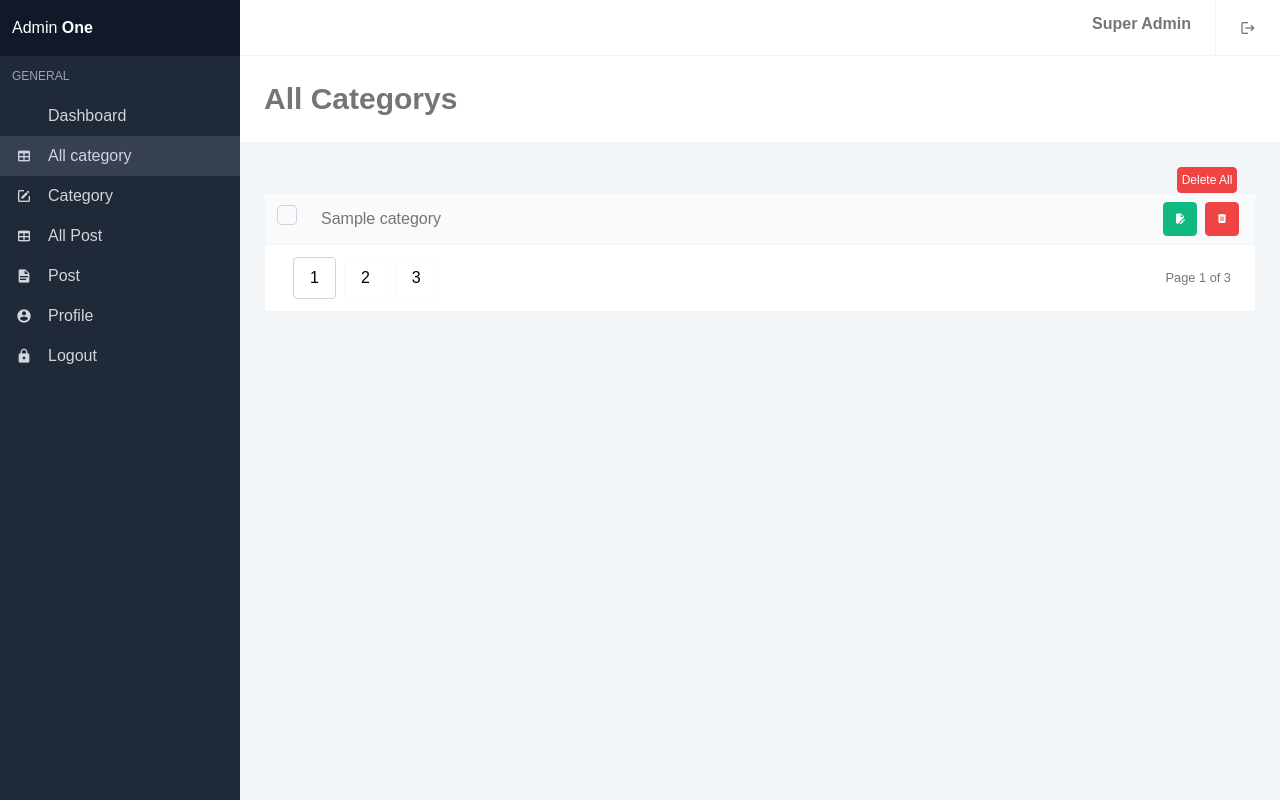
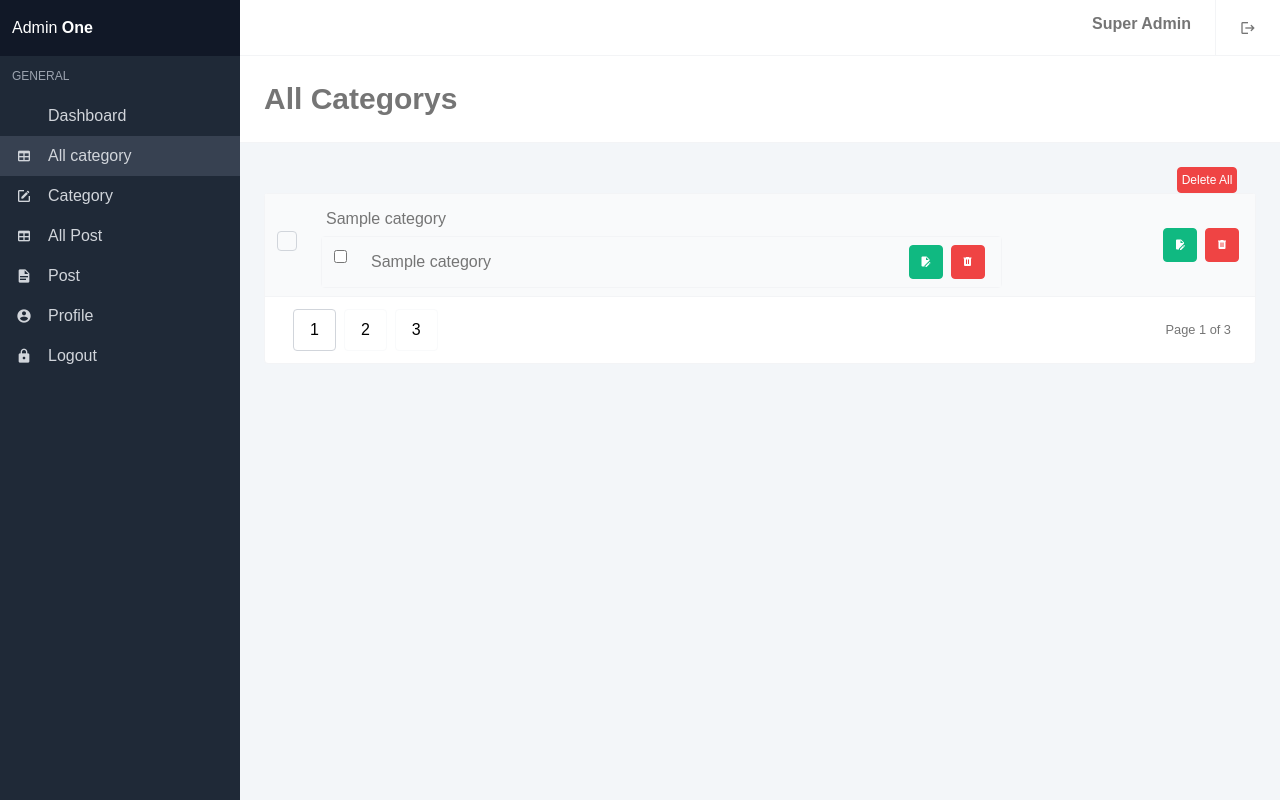
Before and after one commit to krishnaStarweb/admin, a Flask app: page /allCategory in a window 1280 px wide. Run offline with Flask 2, Linux system fonts and the light colour scheme; tables that the repository leaves empty or names only in its code hold one stand-in row (values such as "Sample post"); some libraries are stand-ins or nearby versions.

Commit message:
new changes

```diff
--- a/app.py
+++ b/app.py
@@ -111,7 +111,6 @@ def moredelete():
 def deletemorepost():
     if request.method == 'POST':
         for gt1 in request.form.getlist('clinic_info1'):
-            print(gt1)
             mycursor.execute("DELETE FROM post WHERE id = {0}" .format(gt1))
             mydb.commit()
     return redirect('/allPost')
@@ -152,7 +151,6 @@ def deletePost(post):
 def editPost(post):
     mycursor.execute("SELECT * FROM post where id = '" +post +"'")
     edit_post =  mycursor.fetchone()
-    print(edit_post)
     #Update data
     if (request.method == 'POST'):
         post = request.form.get('post_name')
@@ -173,7 +171,7 @@ def editPost(post):
 
 
 #For getting all category names
-all_name = mycursor.execute('SELECT category_name, id FROM category')
+all_name = mycursor.execute('SELECT category_name, id, sub_category_name FROM category')
 mycursor.execute(all_name)
 all_name = mycursor.fetchall()
 
@@ -211,6 +209,11 @@ def insert():
     return render_template('category.html', all_name = all_name , id=id)
 
 
+#For getting all sub category names
+all_subname = mycursor.execute('SELECT * FROM category')
+mycursor.execute(all_subname)
+all_subname = mycursor.fetchall()
+
 #Post template
 @app.route('/post', methods=['GET', 'POST'])
 def post():
@@ -219,12 +222,19 @@ def post():
         post = request.form.get('post_name')
         post_image = request.form.get('post_image')
         description = request.form.get('description')
-        parent = request.form.get('get_value1')
+        parent = request.form.getlist('get_value1')
 
-        mycursor.execute('insert into post (post, post_image, description, category_parent) values(%s, %s, %s,%s)', (post, post_image, description, parent))
+        t = []
+        for i in parent:
+            a = i
+            t.append(a)
+
+        ta = str(t)
+        print(t)
+        mycursor.execute('insert into post (post, post_image, description, category_parent) values(%s, %s, %s,%s)', (post, post_image, description, ta))
         mydb.commit()
 
-        return render_template('post.html', all_name = all_name)
+        return render_template('post.html', all_name = all_name, all_subname = all_subname)
     return render_template('post.html', all_name = all_name)
 
 #Profile template
--- a/static/css/main.css
+++ b/static/css/main.css
@@ -82,9 +82,9 @@ input#exampleInputEmail1{
     border-radius: 5px!important;
 }
 
-.is-hidden1 {
+/* .is-hidden1 {
     display: none;
-}
+} */
 
 #content1, #content2, #content3, #content4{
     margin-left: 15px;
--- a/templates/allCategory.html
+++ b/templates/allCategory.html
@@ -157,8 +157,42 @@
                 </label>
             </td>
             <td data-label="Company">
-              <div id="toggle1" onclick="checks()">{{ name[1] }}</div>
-              <div id="content1" class="is-hidden1">{{ name[3] }}</div>
+              <div id="content1" onclick="checks()">{{ name[1] }}</div>
+              <div id="toggle1" class="is-hidden1">
+                <div class="card has-table">
+                <div class="card-content">
+                  <table>
+                  <tbody>
+                    <tr>
+                      <td class="checkbox-cell">
+                        <label >
+                          <input type="checkbox" name="clinic_info1" value="{{ name[0] }}">
+                          <span class="check" name="clinic_info1" value="{{ name[0] }}"></span>
+                        </label>
+                      </td>
+                      <td data-label="Company">
+                        <div>{{ name[3] }}</div>
+                      </td>
+                        <td class="actions-cell">
+                          <div class="buttons right nowrap">
+                            <a href="/category/edit/{{ name[0] }}">
+                              <button class="button small green --jb-modal" data-target="sample-modal-2" type="button">
+                              <span class="icon"><i class="mdi mdi-file-edit"></i></span>
+                              </button>
+                            </a>
+                            <a href="/category/delete/{{ name[0] }}">
+                              <button class="button small red --jb-modal" data-target="sample-modal" type="button">
+                              <span class="icon"><i class="mdi mdi-trash-can"></i></span>
+                              </button>
+                            </a>
+                        </div>
+                      </td>
+                    </tr>
+                  </tbody>
+                  </table>
+                </div>
+                </div>
+              </div>
             </td>
             <td class="actions-cell">
               <div class="buttons right nowrap">
@@ -177,7 +211,8 @@
           </tr>
           {% endfor %}
         </tbody>
-      </table>
+        </table>
+      </div>
       <div class="table-pagination">
         <div class="flex items-center justify-between">
           <div class="buttons">
@@ -189,7 +224,6 @@
         </div>
       </div>
     </div>
-  </div>
 </section>
 </form>
 </div>
@@ -200,15 +234,15 @@
 
 <script>
 
-  // const targetDiv = document.getElementById("toggle1");
-  // const btn = document.getElementById("content1");
-  // function checks() {
-  //   if (targetDiv.style.display == "none") {
-  //       targetDiv.style.display = "block";
-  //     } else {
-  //       targetDiv.style.display = "none";
-  //     }
-  //   };
+  const targetDiv = document.getElementById("toggle1");
+  const btn = document.getElementById("content1");
+  function checks() {
+    if (targetDiv.style.display === "none") {
+        targetDiv.style.display = "block";
+      } else {
+        targetDiv.style.display = "none";
+      }
+    };
 </script>
 
 <script>
```
